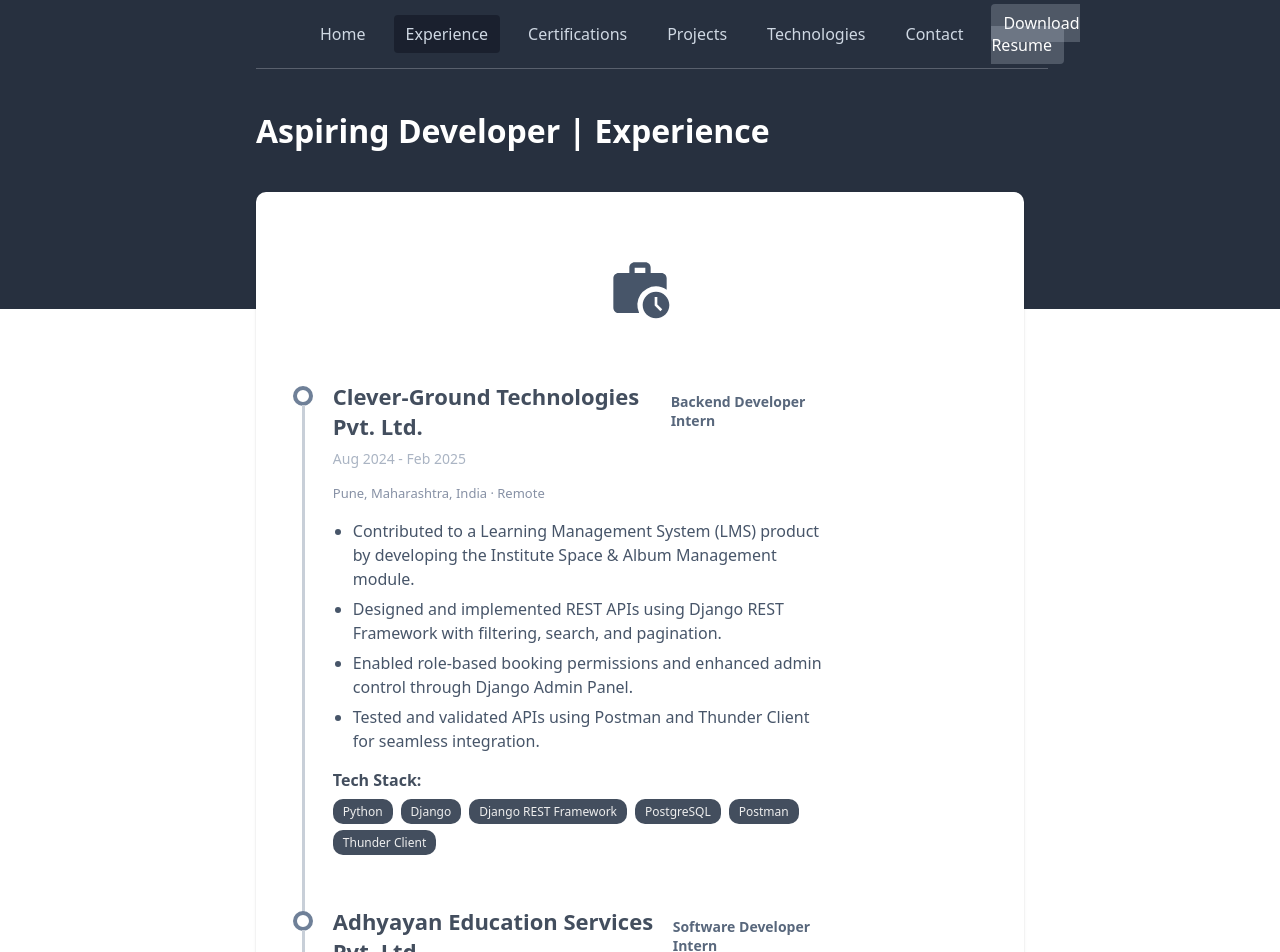
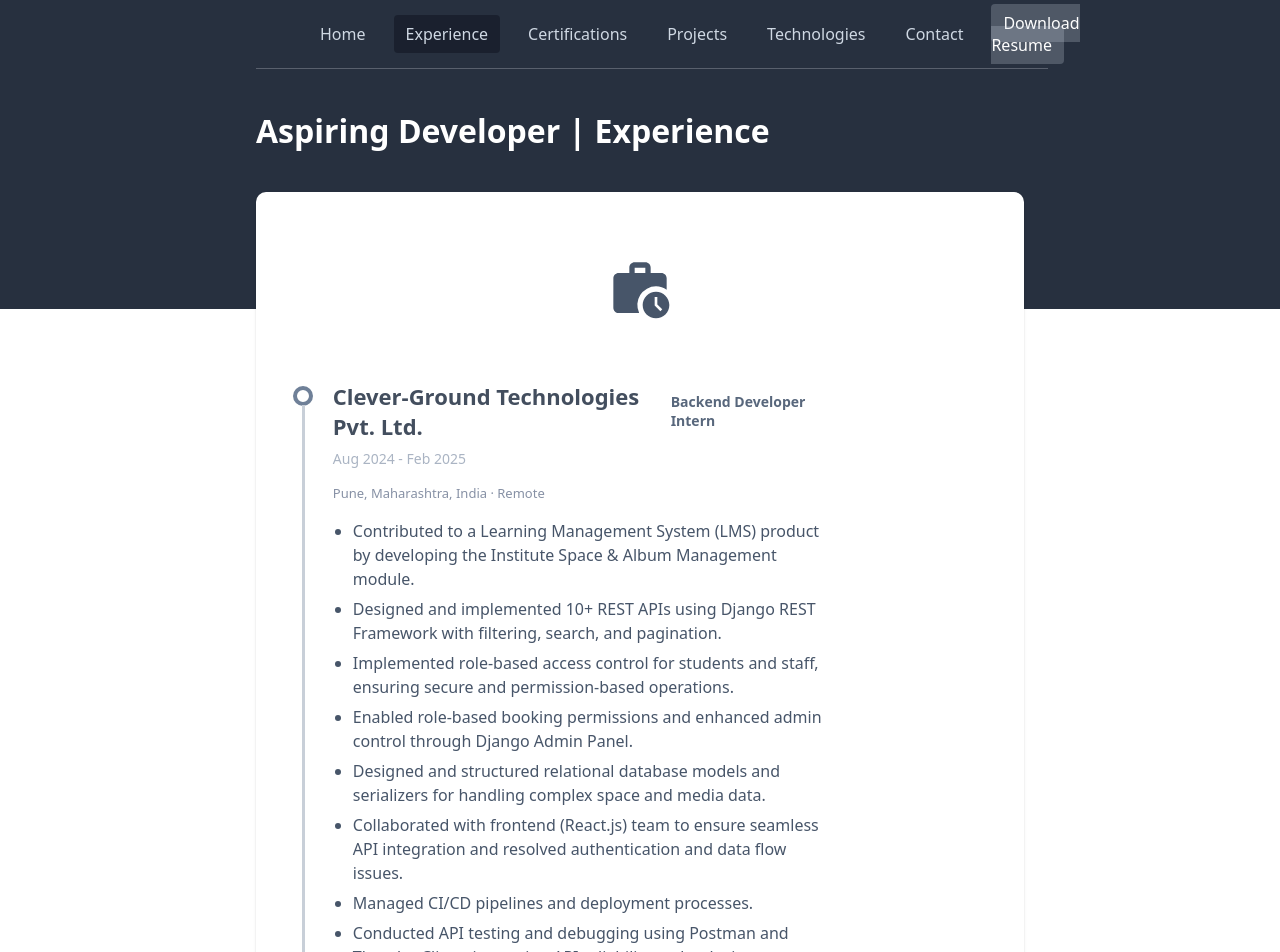
Before and after one commit to prasadmagdum/My_Portfolio_React-New, a React (Create React App) app: page /experience in a window 1280 px wide. Shown: the top 952 px of the page. Built offline with nearby package versions, Linux system fonts and the light colour scheme; grey boxes are pictures that could not be loaded.

Commit message:
resumeupdate

```diff
--- a/src/components/Experience/Experience.js
+++ b/src/components/Experience/Experience.js
@@ -11,9 +11,13 @@
       location: "Pune, Maharashtra, India · Remote",
       description: [
         "Contributed to a Learning Management System (LMS) product by developing the Institute Space & Album Management module.",
-        "Designed and implemented REST APIs using Django REST Framework with filtering, search, and pagination.",
+        "Designed and implemented 10+ REST APIs using Django REST Framework with filtering, search, and pagination.",
+        "Implemented role-based access control for students and staff, ensuring secure and permission-based operations.",
         "Enabled role-based booking permissions and enhanced admin control through Django Admin Panel.",
-        "Tested and validated APIs using Postman and Thunder Client for seamless integration.",
+        "Designed and structured relational database models and serializers for handling complex space and media data.",
+        "Collaborated with frontend (React.js) team to ensure seamless API integration and resolved authentication and data flow issues.",
+        "Managed CI/CD pipelines and deployment processes.",
+        "Conducted API testing and debugging using Postman and Thunder Client, improving API reliability and reducing response errors by approximately 20–25%.",
       ],
       skills: [
         "Python",
```
Also changed, not shown: 1 other file (tests, documents, lock files or other folders).
